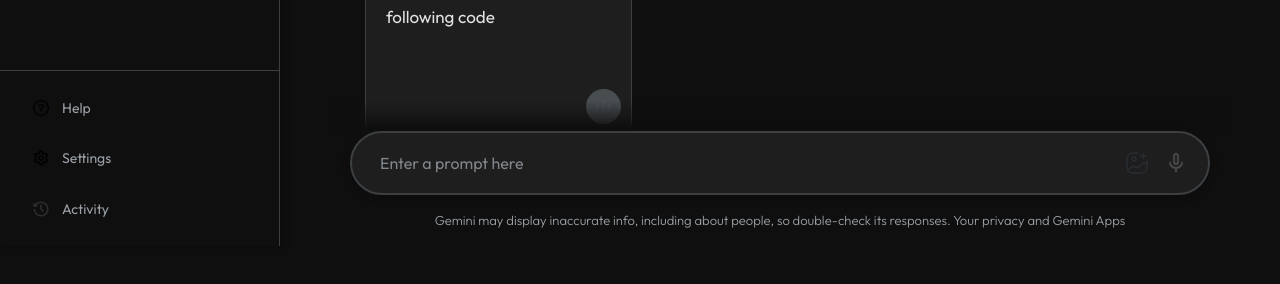
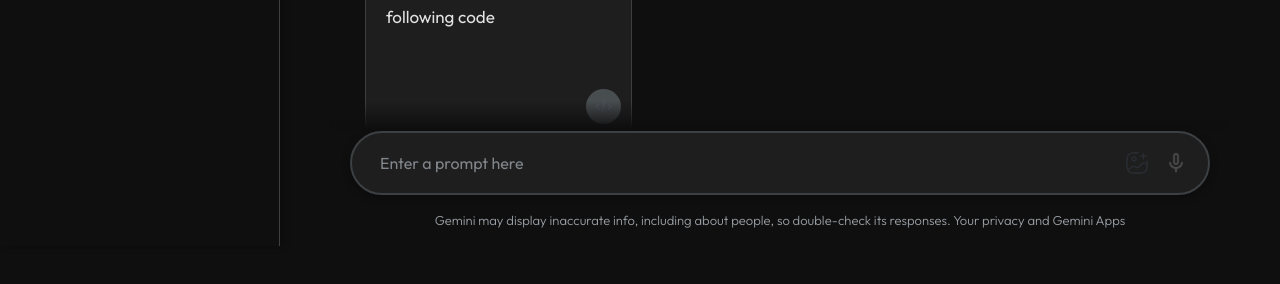
Before and after one commit to Geetansh431/Gemini-Clone, a React (Vite) app: page / in a window 1280 px wide. Shown: the part 554-838 px from the top of the page. Built offline with nearby package versions, Linux system fonts and the light colour scheme; no server answers.

Commit message:
Remove Sidebar component footer section to streamline layout and improve component clarity. This change enhances the overall user experience by focusing on essential navigation elements and aligns with recent refactoring efforts.

```diff
--- a/src/components/Sidebar/Sidebar.jsx
+++ b/src/components/Sidebar/Sidebar.jsx
@@ -54,22 +54,6 @@
             </div>
           </div>
         </div>
-
-        {/* Footer */}
-        <div className="sidebar-footer">
-          <div className="sidebar-footer-item">
-            <img src={assets.question_icon} alt="Help" />
-            <span>Help</span>
-          </div>
-          <div className="sidebar-footer-item">
-            <img src={assets.setting_icon} alt="Settings" />
-            <span>Settings</span>
-          </div>
-          <div className="sidebar-footer-item">
-            <img src={assets.history_icon} alt="Activity" />
-            <span>Activity</span>
-          </div>
-        </div>
       </div>
   );
 };
```
